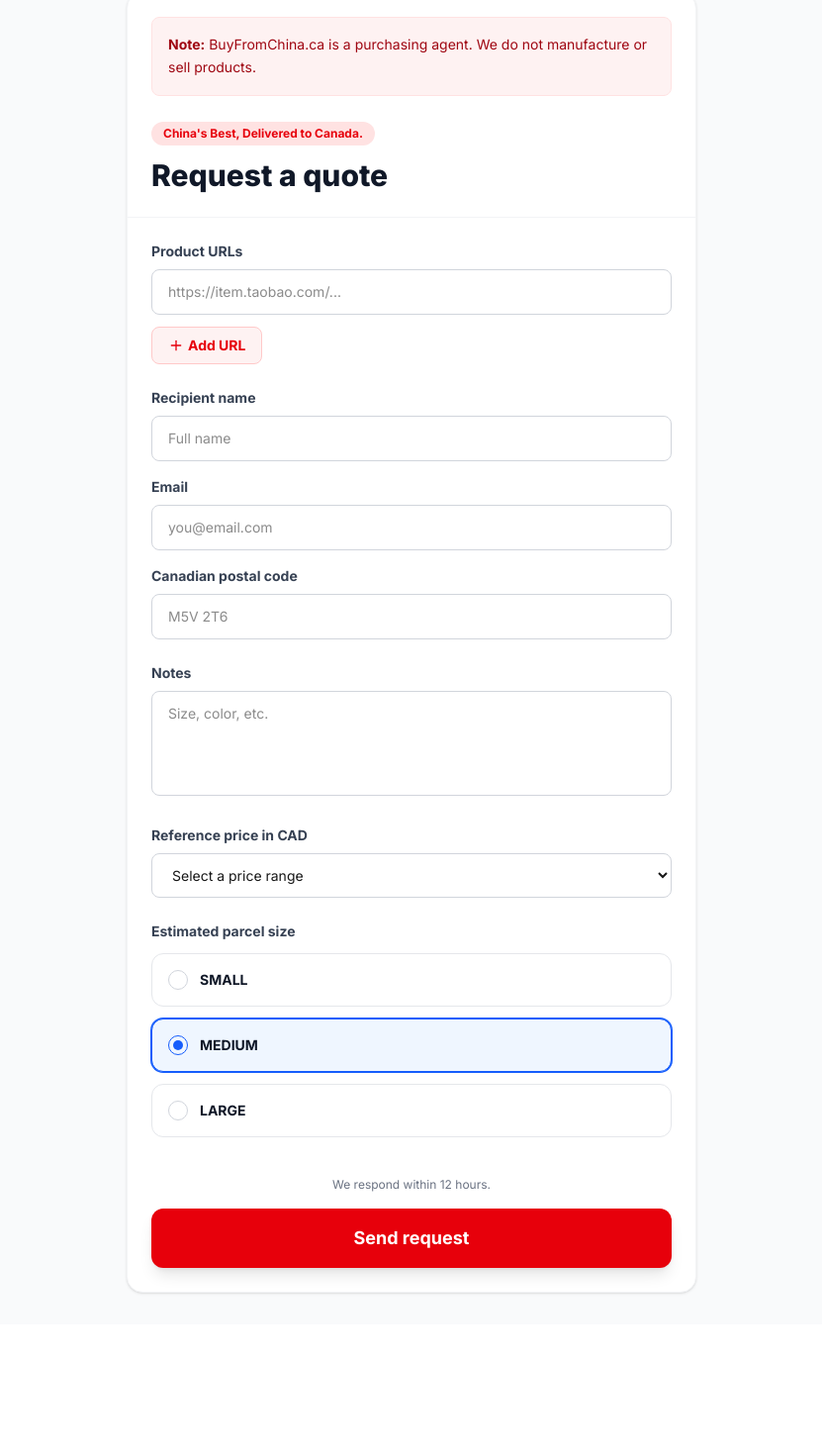
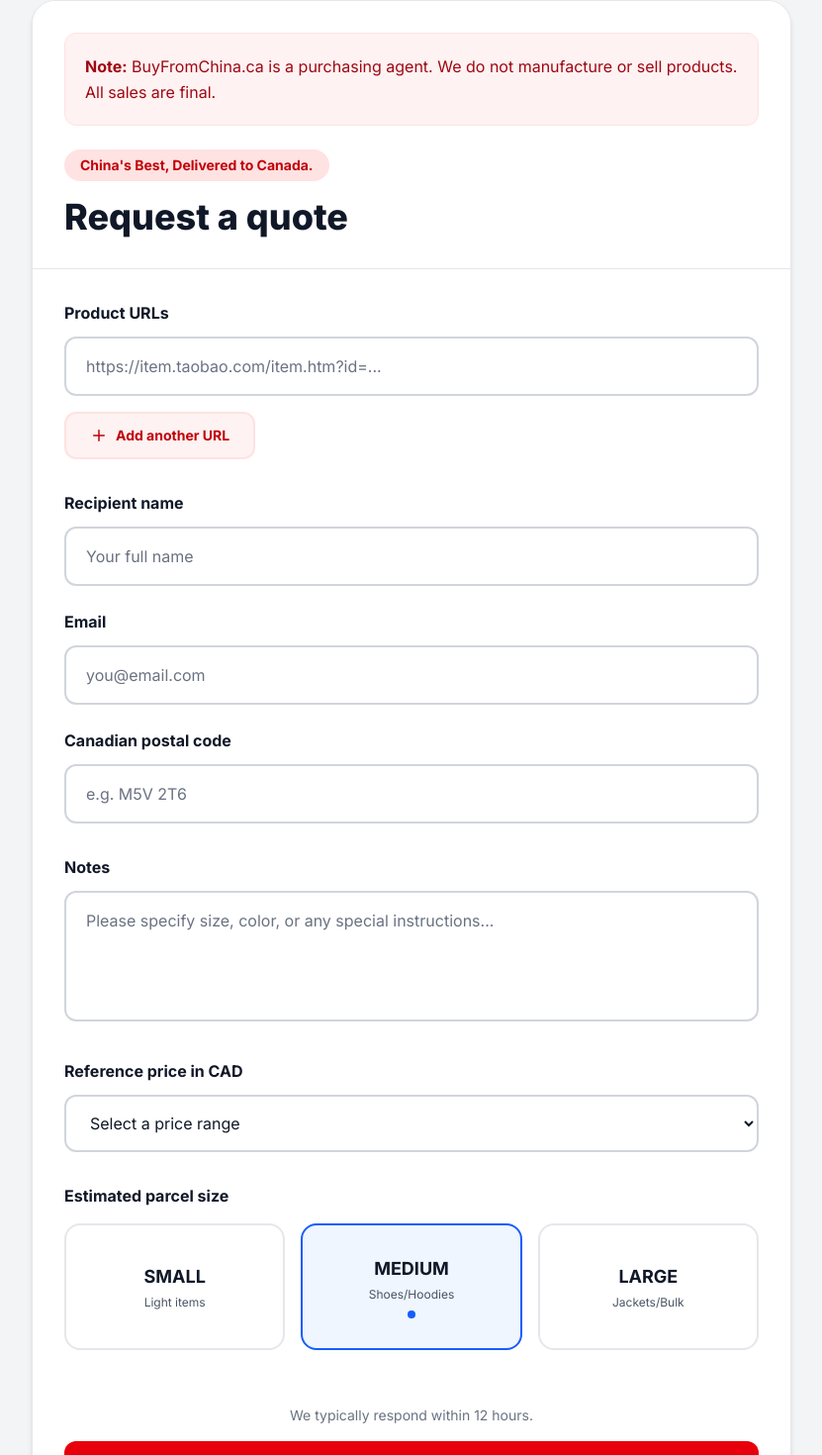
Before and after one commit to stest-commits/my-buy-from-china, a Next.js app: page /quote in a window 1280 px wide. Shown: the part 40-1510 px from the top of the page at 99% size, without its empty margins (224-1055 px from the left). Before the commit the page ends 1378 px from the top, so only its background shows below. Built offline with nearby package versions, Linux system fonts and the light colour scheme.

Commit message:
fix quote page

```diff
--- a/app/quote/page.tsx
+++ b/app/quote/page.tsx
@@ -4,7 +4,7 @@ import React, { useState } from 'react';
 import { Plus, Loader2, CheckCircle } from 'lucide-react';
 
 const QuoteForm = () => {
-  // --- 🔴 在这里填入你的 Web3Forms Access Key ---
+  // --- 🔴 记得把这里换回你自己的 Key ---
   const ACCESS_KEY = "8db64b5c-5970-44bc-abae-49c044171224";
 
   // 状态管理
@@ -22,26 +22,21 @@ const QuoteForm = () => {
     priceRange: 'Select a price range'
   });
 
-  // --- 🔧 修复点 1: 加上 : any ---
   const handleInputChange = (e: any) => {
     const { name, value } = e.target;
     setFormData(prev => ({ ...prev, [name]: value }));
   };
 
-  // 添加链接输入框
   const addUrlField = () => {
     setUrls([...urls, '']);
   };
 
-  // --- 🔧 修复点 2: 加上 : any ---
   const handleUrlChange = (index: any, value: any) => {
     const newUrls = [...urls];
     newUrls[index] = value;
     setUrls(newUrls);
   };
 
-  // --- 核心逻辑：提交表单 ---
-  // --- 🔧 修复点 3: 加上 : any ---
   const handleSubmit = async (e: any) => {
     e.preventDefault();
     setIsSubmitting(true);
@@ -54,11 +49,9 @@ const QuoteForm = () => {
         姓名: ${formData.name}
         邮箱: ${formData.email}
         邮编: ${formData.postalCode}
-
         包裹大小: ${parcelSize}
         预估价格: ${formData.priceRange}
         备注: ${formData.notes}
-
         --- 商品链接 ---
         ${urls.filter(u => u.trim() !== '').join('\n')}
       `,
@@ -70,20 +63,12 @@ const QuoteForm = () => {
     try {
       const response = await fetch("https://api.web3forms.com/submit", {
         method: "POST",
-        headers: {
-          "Content-Type": "application/json",
-          Accept: "application/json",
-        },
+        headers: { "Content-Type": "application/json", Accept: "application/json" },
         body: JSON.stringify(dataToSend),
       });
-
       const result = await response.json();
-
-      if (result.success) {
-        setIsSuccess(true);
-      } else {
-        alert("提交失败，请重试。");
-      }
+      if (result.success) setIsSuccess(true);
+      else alert("提交失败，请重试。");
     } catch (error) {
       console.error("Error:", error);
       alert("发生错误，请检查网络。");
@@ -94,18 +79,18 @@ const QuoteForm = () => {
 
   if (isSuccess) {
     return (
-      <div className="min-h-screen bg-gray-50 py-8 px-4 flex items-center justify-center">
-        <div className="max-w-md w-full bg-white rounded-2xl shadow-lg p-8 text-center">
+      <div className="min-h-screen bg-gray-50 py-12 px-4 flex items-center justify-center">
+        <div className="max-w-lg w-full bg-white rounded-2xl shadow-xl p-10 text-center border border-gray-200">
           <div className="w-20 h-20 bg-green-100 text-green-600 rounded-full flex items-center justify-center mx-auto mb-6">
             <CheckCircle size={40} />
           </div>
-          <h2 className="text-2xl font-bold text-gray-900 mb-2">Request Sent!</h2>
-          <p className="text-gray-600 mb-6">
+          <h2 className="text-3xl font-bold text-gray-900 mb-4">Request Sent!</h2>
+          <p className="text-gray-700 mb-8 text-lg">
             We have received your request. Our team will verify the links and email you a quote within 12 hours.
           </p>
           <button
             onClick={() => window.location.reload()}
-            className="bg-gray-900 text-white font-bold py-3 px-6 rounded-lg hover:bg-gray-800"
+            className="bg-gray-900 text-white font-bold py-4 px-8 rounded-xl hover:bg-gray-800 w-full text-lg transition-all"
           >
             Submit another request
           </button>
@@ -115,104 +100,98 @@ const QuoteForm = () => {
   }
 
   return (
-    <div className="min-h-screen bg-gray-50 py-8 px-4 font-sans">
-      <div className="max-w-xl mx-auto bg-white rounded-2xl shadow-sm border border-gray-100 overflow-hidden">
-        <div className="p-6 pb-2">
-            <div className="bg-red-50 border border-red-100 rounded-lg p-4 mb-6 text-sm text-red-800 leading-relaxed">
-              <strong>Note:</strong> BuyFromChina.ca is a purchasing agent. We do not manufacture or sell products.
+    <div className="min-h-screen bg-gray-100 py-10 px-4 font-sans">
+      {/* 🔧 宽度调整: max-w-3xl (原来是 max-w-xl)，让表单更宽敞 */}
+      <div className="max-w-3xl mx-auto bg-white rounded-3xl shadow-md border border-gray-200 overflow-hidden">
+
+        <div className="p-8 pb-4 bg-white">
+            <div className="bg-red-50 border border-red-100 rounded-xl p-5 mb-6 text-red-800 leading-relaxed text-base">
+              <strong>Note:</strong> BuyFromChina.ca is a purchasing agent. We do not manufacture or sell products. All sales are final.
             </div>
-            <div className="inline-block bg-red-100 text-red-600 text-xs font-bold px-3 py-1 rounded-full mb-3">
+            <div className="inline-block bg-red-100 text-red-700 text-sm font-bold px-4 py-1.5 rounded-full mb-4">
               China's Best, Delivered to Canada.
             </div>
-            <h1 className="text-3xl font-extrabold text-gray-900 mb-4">Request a quote</h1>
+            {/* 🔧 字体加深: text-gray-900 (纯黑) */}
+            <h1 className="text-4xl font-extrabold text-gray-900 mb-4">Request a quote</h1>
         </div>
 
-        <hr className="border-gray-100" />
+        <hr className="border-gray-200" />
 
-        <form onSubmit={handleSubmit} className="p-6 space-y-6">
+        <form onSubmit={handleSubmit} className="p-8 space-y-8">
+
+          {/* Product URLs */}
           <div>
-            <label className="block text-sm font-bold text-gray-700 mb-2">Product URLs</label>
-            <div className="space-y-3 mb-3">
+            {/* 🔧 Label 颜色加深: text-gray-900 */}
+            <label className="block text-base font-bold text-gray-900 mb-3">Product URLs</label>
+            <div className="space-y-4 mb-4">
               {urls.map((url, index) => (
                 <input
                   key={index}
                   required={index === 0}
                   type="url"
-                  placeholder="https://item.taobao.com/..."
+                  placeholder="https://item.taobao.com/item.htm?id=..."
                   value={url}
-                  // --- 🔧 修复点 4: 这里也加上 : any (在参数里不方便加，直接在函数定义处改就好，这里保持原样即可) ---
                   onChange={(e) => handleUrlChange(index, e.target.value)}
-                  className="w-full border border-gray-300 rounded-lg px-4 py-3 focus:outline-none focus:ring-2 focus:ring-red-500 text-sm"
+                  // 🔧 输入框优化:
+                  // text-gray-900 (输入文字纯黑)
+                  // border-gray-400 (边框更深)
+                  // placeholder:text-gray-500 (提示文字更深，不再看不见)
+                  className="w-full border-2 border-gray-300 focus:border-red-500 rounded-xl px-5 py-4 focus:outline-none text-gray-900 placeholder:text-gray-500 text-base transition-colors"
                 />
               ))}
             </div>
             <button
               type="button"
               onClick={addUrlField}
-              className="flex items-center gap-1 text-red-600 font-bold border border-red-200 bg-red-50 px-4 py-2 rounded-lg text-sm hover:bg-red-100"
+              className="flex items-center gap-2 text-red-700 font-bold border-2 border-red-100 bg-red-50 px-6 py-3 rounded-xl text-sm hover:bg-red-100 transition-colors"
             >
-              <Plus size={16} /> Add URL
+              <Plus size={18} /> Add another URL
             </button>
           </div>
 
-          <div className="space-y-4">
+          {/* User Details */}
+          <div className="space-y-6">
             <div>
-              <label className="block text-sm font-bold text-gray-700 mb-2">Recipient name</label>
+              <label className="block text-base font-bold text-gray-900 mb-3">Recipient name</label>
               <input
-                name="name"
-                required
-                value={formData.name}
-                onChange={handleInputChange}
-                type="text"
-                placeholder="Full name"
-                className="w-full border border-gray-300 rounded-lg px-4 py-3 focus:ring-red-500 focus:outline-none text-sm"
+                name="name" required value={formData.name} onChange={handleInputChange}
+                type="text" placeholder="Your full name"
+                className="w-full border-2 border-gray-300 focus:border-red-500 rounded-xl px-5 py-4 focus:outline-none text-gray-900 placeholder:text-gray-500 text-base"
               />
             </div>
             <div>
-              <label className="block text-sm font-bold text-gray-700 mb-2">Email</label>
+              <label className="block text-base font-bold text-gray-900 mb-3">Email</label>
               <input
-                name="email"
-                required
-                value={formData.email}
-                onChange={handleInputChange}
-                type="email"
-                placeholder="you@email.com"
-                className="w-full border border-gray-300 rounded-lg px-4 py-3 focus:ring-red-500 focus:outline-none text-sm"
+                name="email" required value={formData.email} onChange={handleInputChange}
+                type="email" placeholder="you@email.com"
+                className="w-full border-2 border-gray-300 focus:border-red-500 rounded-xl px-5 py-4 focus:outline-none text-gray-900 placeholder:text-gray-500 text-base"
               />
             </div>
             <div>
-              <label className="block text-sm font-bold text-gray-700 mb-2">Canadian postal code</label>
+              <label className="block text-base font-bold text-gray-900 mb-3">Canadian postal code</label>
               <input
-                name="postalCode"
-                required
-                value={formData.postalCode}
-                onChange={handleInputChange}
-                type="text"
-                placeholder="M5V 2T6"
-                className="w-full border border-gray-300 rounded-lg px-4 py-3 focus:ring-red-500 focus:outline-none text-sm"
+                name="postalCode" required value={formData.postalCode} onChange={handleInputChange}
+                type="text" placeholder="e.g. M5V 2T6"
+                className="w-full border-2 border-gray-300 focus:border-red-500 rounded-xl px-5 py-4 focus:outline-none text-gray-900 placeholder:text-gray-500 text-base"
               />
             </div>
           </div>
 
+          {/* Notes */}
           <div>
-            <label className="block text-sm font-bold text-gray-700 mb-2">Notes</label>
+            <label className="block text-base font-bold text-gray-900 mb-3">Notes</label>
             <textarea
-              name="notes"
-              rows={4}
-              value={formData.notes}
-              onChange={handleInputChange}
-              placeholder="Size, color, etc."
-              className="w-full border border-gray-300 rounded-lg px-4 py-3 focus:ring-red-500 focus:outline-none text-sm resize-none"
+              name="notes" rows={4} value={formData.notes} onChange={handleInputChange}
+              placeholder="Please specify size, color, or any special instructions..."
+              className="w-full border-2 border-gray-300 focus:border-red-500 rounded-xl px-5 py-4 focus:outline-none text-gray-900 placeholder:text-gray-500 text-base resize-none"
             ></textarea>
           </div>
 
            <div>
-             <label className="block text-sm font-bold text-gray-700 mb-2">Reference price in CAD</label>
+             <label className="block text-base font-bold text-gray-900 mb-3">Reference price in CAD</label>
              <select
-                name="priceRange"
-                value={formData.priceRange}
-                onChange={handleInputChange}
-                className="w-full border border-gray-300 rounded-lg px-4 py-3 focus:ring-red-500 focus:outline-none text-sm bg-white"
+                name="priceRange" value={formData.priceRange} onChange={handleInputChange}
+                className="w-full border-2 border-gray-300 focus:border-red-500 rounded-xl px-5 py-4 focus:outline-none text-gray-900 text-base bg-white"
              >
                 <option>Select a price range</option>
                 <option>Under $100</option>
@@ -222,43 +201,46 @@ const QuoteForm = () => {
              </select>
           </div>
 
+          {/* Parcel Size */}
           <div>
-            <label className="block text-sm font-bold text-gray-700 mb-3">Estimated parcel size</label>
-            <div className="space-y-3">
+            <label className="block text-base font-bold text-gray-900 mb-4">Estimated parcel size</label>
+            <div className="grid grid-cols-1 md:grid-cols-3 gap-4">
               {['small', 'medium', 'large'].map((size) => (
                 <div
                   key={size}
                   onClick={() => setParcelSize(size)}
-                  className={`flex items-center p-4 rounded-xl border cursor-pointer transition-all ${
+                  className={`flex flex-col items-center justify-center p-6 rounded-2xl border-2 cursor-pointer transition-all text-center h-32 ${
                     parcelSize === size
-                    ? 'border-blue-600 bg-blue-50 ring-1 ring-blue-600'
-                    : 'border-gray-200 hover:border-gray-300'
+                    ? 'border-blue-600 bg-blue-50'
+                    : 'border-gray-200 hover:border-gray-300 hover:bg-gray-50'
                   }`}
                 >
-                  <div className={`w-5 h-5 rounded-full border flex items-center justify-center mr-3 ${
-                    parcelSize === size ? 'border-blue-600' : 'border-gray-300'
-                  }`}>
-                    {parcelSize === size && <div className="w-2.5 h-2.5 bg-blue-600 rounded-full" />}
-                  </div>
-                  <div className="text-sm font-bold uppercase text-gray-900">{size}</div>
+                   <div className="font-bold text-lg uppercase text-gray-900 mb-1">{size}</div>
+                   <div className="text-xs text-gray-600">
+                      {size === 'small' && 'Light items'}
+                      {size === 'medium' && 'Shoes/Hoodies'}
+                      {size === 'large' && 'Jackets/Bulk'}
+                   </div>
+                   {parcelSize === size && <div className="mt-2 w-2 h-2 bg-blue-600 rounded-full"></div>}
                 </div>
               ))}
             </div>
           </div>
 
-          <div className="pt-4">
-             <p className="text-xs text-gray-500 mb-4 text-center">
-               We respond within 12 hours.
+          {/* Submit Button */}
+          <div className="pt-6">
+             <p className="text-sm text-gray-500 mb-4 text-center">
+               We typically respond within 12 hours.
              </p>
              <button
                type="submit"
                disabled={isSubmitting}
-               className="w-full bg-red-600 text-white font-bold text-lg py-4 rounded-xl shadow-lg hover:bg-red-700 transition-colors flex justify-center items-center gap-2 disabled:opacity-70 disabled:cursor-not-allowed"
+               className="w-full bg-red-600 text-white font-bold text-xl py-5 rounded-xl shadow-lg hover:bg-red-700 transition-transform active:scale-95 flex justify-center items-center gap-3 disabled:opacity-70 disabled:cursor-not-allowed"
              >
                {isSubmitting ? (
                  <> <Loader2 className="animate-spin" /> Sending... </>
                ) : (
-                 "Send request"
+                 "Send Request Now"
                )}
              </button>
           </div>
```
